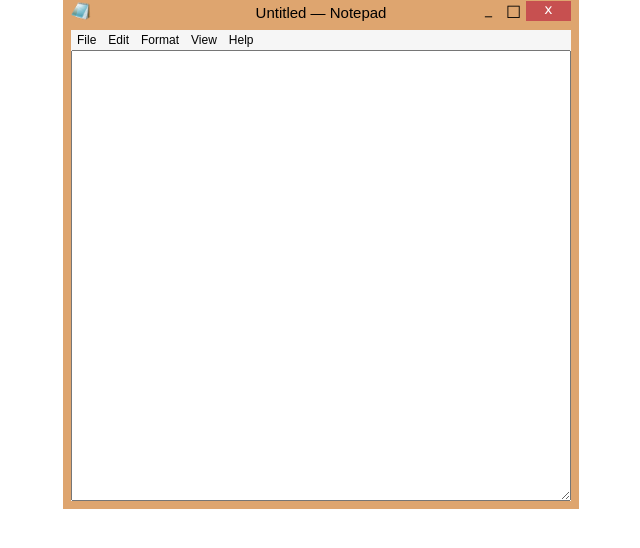
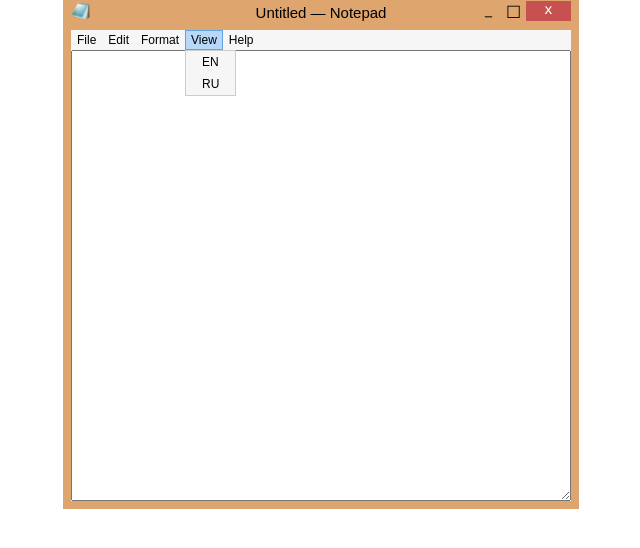
Before and after one commit to naxel/naxel.github.com, a plain HTML site: page demos/notepad/index.html in a window 1280 px wide. Both pictures are taken after a click on the item 522 px from the left and 40 px from the top of the page. Shown: the whole page, without its empty margins (319-959 px from the left). Drawn offline with nearby package versions, Linux system fonts and the light colour scheme.

Commit message:
Change lang

```diff
--- a/demos/notepad/css/style.css
+++ b/demos/notepad/css/style.css
@@ -122,18 +122,18 @@
     border: 1px solid #62A3E5;
 }
 
-#fileMenu {
+#fileMenu, #viewMenu {
     position: absolute;
     list-style: none;
-    margin-top: 3px;
+    margin-top: 17px;
     background: #f6f6f6;
     padding: 0;
     border: 1px solid #ccc;
-    margin-left: -5px;
+    margin-left: -6px;
     display: none;
 }
 
-#fileMenu.selected {
+#fileMenu.selected, #viewMenu.selected {
     display: block;
 }
 
--- a/demos/notepad/index.html
+++ b/demos/notepad/index.html
@@ -24,8 +24,7 @@
     </div>
     <div id="menu">
         <ul>
-            <li class="mainMenuEl" id="fileMenuButton">
-                <span id="mainMenuLabelFile"></span>
+            <li class="mainMenuEl" id="mainMenuLabelFile">
                 <ul id="fileMenu">
                     <li class="subMenuEl" id="openFile"></li>
                     <li class="subMenuEl disabled" id="fileMenuLabelExit"></li>
@@ -33,7 +32,12 @@
             </li>
             <li class="mainMenuEl" id="mainMenuLabelEdit"></li>
             <li class="mainMenuEl" id="mainMenuLabelFormat"></li>
-            <li class="mainMenuEl" id="mainMenuLabelView"></li>
+            <li class="mainMenuEl" id="mainMenuLabelView">
+                <ul id="viewMenu">
+                    <li class="subMenuEl" id="changeViewToEn">EN</li>
+                    <li class="subMenuEl" id="changeViewToRu">RU</li>
+                </ul>
+            </li>
             <li class="mainMenuEl" id="mainMenuLabelHelp"></li>
         </ul>
     </div>
--- a/demos/notepad/js/main.js
+++ b/demos/notepad/js/main.js
@@ -11,6 +11,8 @@
 var $title;
 var $fileMenu;
 var $fileMenuButton;
+var $viewMenu;
+var $viewMenuButton;
 
 var maxFileSize = 2048000;
 
@@ -20,7 +22,9 @@
     $notepad = $('#notepad');
     $title = $('#title');
     $fileMenu = $('#fileMenu');
-    $fileMenuButton = $('#fileMenuButton');
+    $fileMenuButton = $('#mainMenuLabelFile');
+    $viewMenu = $('#viewMenu');
+    $viewMenuButton = $('#mainMenuLabelView');
 
     $.get('content.txt', {}, function(data) {
         var tempArray = data.split('\n');
@@ -70,12 +74,31 @@
 
     $fileMenuButton.click(function() {
         if ($fileMenuButton.hasClass('selected')) {
-            $fileMenuButton.removeClass('selected');
-            $fileMenu.removeClass('selected');
+            $notepad.find('.selected').removeClass('selected');
         } else {
+            $notepad.find('.selected').removeClass('selected');
             $fileMenuButton.addClass('selected');
             $fileMenu.addClass('selected');
         }
+    });
+
+    $viewMenuButton.click(function() {
+        if ($viewMenuButton.hasClass('selected')) {
+            $notepad.find('.selected').removeClass('selected');
+        } else {
+            $notepad.find('.selected').removeClass('selected');
+            $viewMenuButton.addClass('selected');
+            $viewMenu.addClass('selected');
+        }
+    });
+
+    //Change locale
+    $('#changeViewToEn').click(function() {
+        loadCssFile("css/notepad_en.css");
+    });
+
+    $('#changeViewToRu').click(function() {
+        loadCssFile("css/notepad_ru.css");
     });
 
     //Remove selections
```
